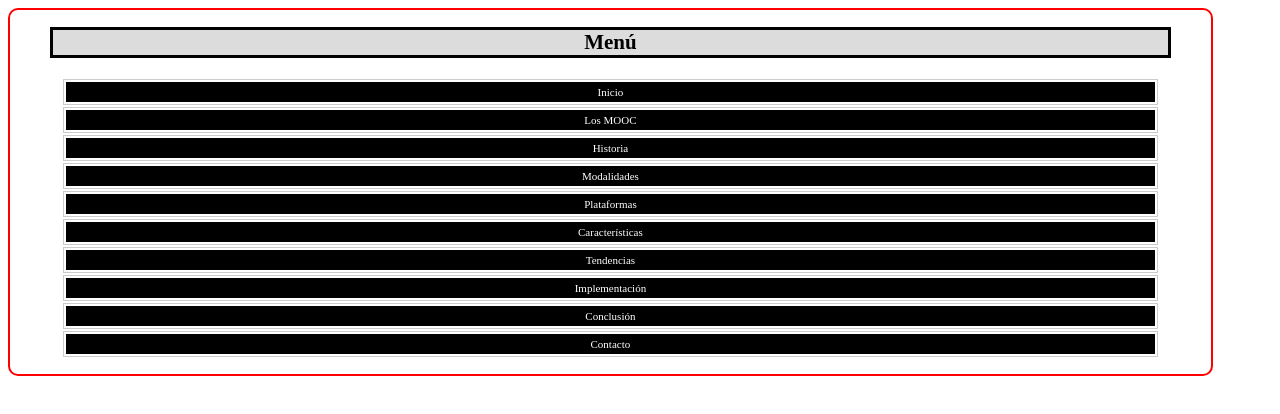
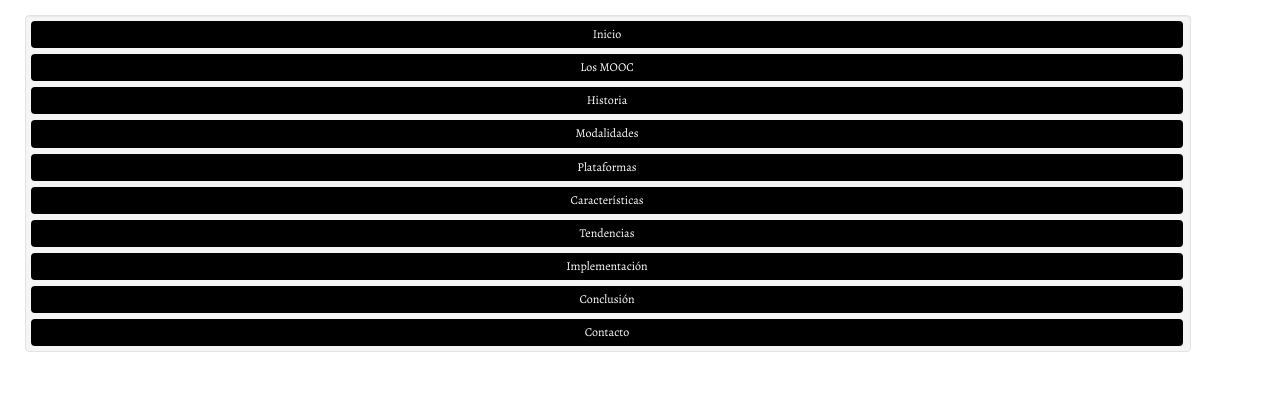
Before and after one commit to agonzalezcollins/eLearning-mooc-pfc, a plain HTML site: page contenidos/Menu.htm in a window 1280 px wide. Drawn offline with nearby package versions, Linux system fonts and the light colour scheme; a web font is replaced by a local one.

Commit message:
Uso de Boostraps. Cambios en botones (menú). Agregado de Google Fonts.

```diff
--- a/contenidos/Menu.htm
+++ b/contenidos/Menu.htm
@@ -5,27 +5,26 @@
         <meta http-equiv="Content-Type" content="text/html; charset=utf-8" />
         <title>Menu</title>
         <link rel="stylesheet" href="../recursos/design/disign.css" type="text/css" />
-    </head>
+		<link rel="stylesheet" href="https://maxcdn.bootstrapcdn.com/bootstrap/3.3.7/css/bootstrap.min.css" integrity="sha384-BVYiiSIFeK1dGmJRAkycuHAHRg32OmUcww7on3RYdg4Va+PmSTsz/K68vbdEjh4u" crossorigin="anonymous">
+		<link rel="stylesheet" href="https://fonts.googleapis.com/css?family=Alegreya">
+	</head>
     <body>
-    	<div id="divMenu" >
-	   	 	<div class="divInterno">
-		    	<h2>Men&uacute;</h2>
-
-    			 <ul id="navMenu">
-
-    				<li><a href ="pagina01_Introduccion.htm" target = "Contenido">Inicio</a></li>
-    				<li><a href ="pagina02_LosMooc.htm" target = "Contenido">Los MOOC</a></li>
-    				<li><a href ="pagina03_Historia.htm" target = "Contenido">Historia</a></li>
-    				<li><a href ="pagina04_Modalidades.htm" target = "Contenido">Modalidades</a></li>
-    				<li><a href ="pagina05_Plataformas.htm" target = "Contenido">Plataformas</a></li>
-    				<li><a href ="pagina06_Caracteristicas.htm" target = "Contenido">Caracter&iacute;sticas</a></li>
-    				<li><a href ="pagina07_Tendencias.htm" target = "Contenido">Tendencias</a></li>
-    				<li><a href ="pagina08_Implementacion.htm" target = "Contenido">Implementaci&oacute;n</a></li>
-    				<li><a href ="pagina09_Conclusion.htm" target = "Contenido">Conclusi&oacute;n</a></li>
-    				<li><a href ="pagina10_Contacto.htm" target = "Contenido">Contacto</a></li>
-
-    			 </ul>
-
+    	<div id="divMenu">
+			<!--<h2>Men&uacute;</h2>-->
+	   	 	<div class="panel-body">
+				<ul id="navMenu" class="nav nav-tabs nav-pills nav-stacked well">
+					<li><a href ="pagina01_Introduccion.htm" data-toggle="tab" target = "Contenido">Inicio</a></li>
+					<li><a href ="pagina02_LosMooc.htm" data-toggle="tab" target = "Contenido">Los MOOC</a></li>
+					<li><a href ="pagina03_Historia.htm" data-toggle="tab" target = "Contenido">Historia</a></li>
+					<li><a href ="pagina04_Modalidades.htm" data-toggle="tab" target = "Contenido">Modalidades</a></li>
+					<li><a href ="pagina05_Plataformas.htm" data-toggle="tab" target = "Contenido">Plataformas</a></li>
+					<li><a href ="pagina06_Caracteristicas.htm" data-toggle="tab" target = "Contenido">Caracter&iacute;sticas</a></li>
+					<li><a href ="pagina07_Tendencias.htm" data-toggle="tab" target = "Contenido">Tendencias</a></li>
+					<li><a href ="pagina08_Implementacion.htm" data-toggle="tab" target = "Contenido">Implementaci&oacute;n</a></li>
+					<li><a href ="pagina09_Conclusion.htm" data-toggle="tab" target = "Contenido">Conclusi&oacute;n</a></li>
+					<li><a href ="pagina10_Contacto.htm" data-toggle="tab" target = "Contenido">Contacto</a></li>
+				</ul>
+			</div>
 			</div>
 		</div>
     </body>
--- a/recursos/design/disign.css
+++ b/recursos/design/disign.css
@@ -1,4 +1,6 @@
 /* Diseño por Agustin Gonzalez */
+
+@import url('https://fonts.googleapis.com/css?family=Kurale');
 
 html
 {
@@ -52,8 +54,8 @@ div
 	{
 	    width: 95%;
 	    height: auto;
-		border: solid 2px red;
-		border-radius: 10px;
+        font-family: 'Alegreya', serif;
+        font-weight: 400;
     }
 
     #divContenido
@@ -63,7 +65,7 @@ div
     	min-height: 430px;
     	max-width: 98%;
     	height: auto;
-    	border: solid 2px blue;
+    	border: solid 2px black;
     	border-radius: 10px;
     	/* overflow: scroll; */
     }
@@ -105,7 +107,7 @@ h2
 	border: solid black;
 	color: black;
 	background-color: gainsboro;
-
+    font-family: 'Kurale', serif;
 }
 
 @font-face
@@ -116,7 +118,7 @@ h2
 
 p
 {
-	font-family: Arial Unicode MS;
+	font-family: 'Arial Unicode MS', serif;
 	font-style: normal;
 	color: black;
 	font-size: 12px;
@@ -126,13 +128,14 @@ p
 	{
 		text-align: center;
 		font-size: 18px;
-		font-family: SegoePrint;
+        font-family: 'Kurale', serif; /* SegoePrint */
 		color: blue;
 		border: solid black; /* Borde */
 
 	}
 	p.contenido
 	{
+
 		font-size: 14px;
 		margin-left: 20px;
 		margin-right: 20px;
@@ -154,7 +157,6 @@ img
 {
 
 }
-
 	img.Contenido
 	{
 		border: 0;
@@ -298,7 +300,6 @@ ul
 	{
 		margin: 2px;
 		padding: 2px;
-		border: 1px solid #CCCCCC;
 		width: auto;
 
 	}
@@ -309,7 +310,7 @@ ul
 		padding: 4px 0;
 		text-decoration: none;
 		text-align: center;
-		font-size: 11px;
+		font-size: 12px;
 		color: #FFFFFF;
 		background-color: #000000;
 	}
```
Also changed, not shown: contenidos/Cabecera.htm (+1 -1 lines), contenidos/Pie.htm (+1 -1 lines), index.html (+2 -2 lines).
